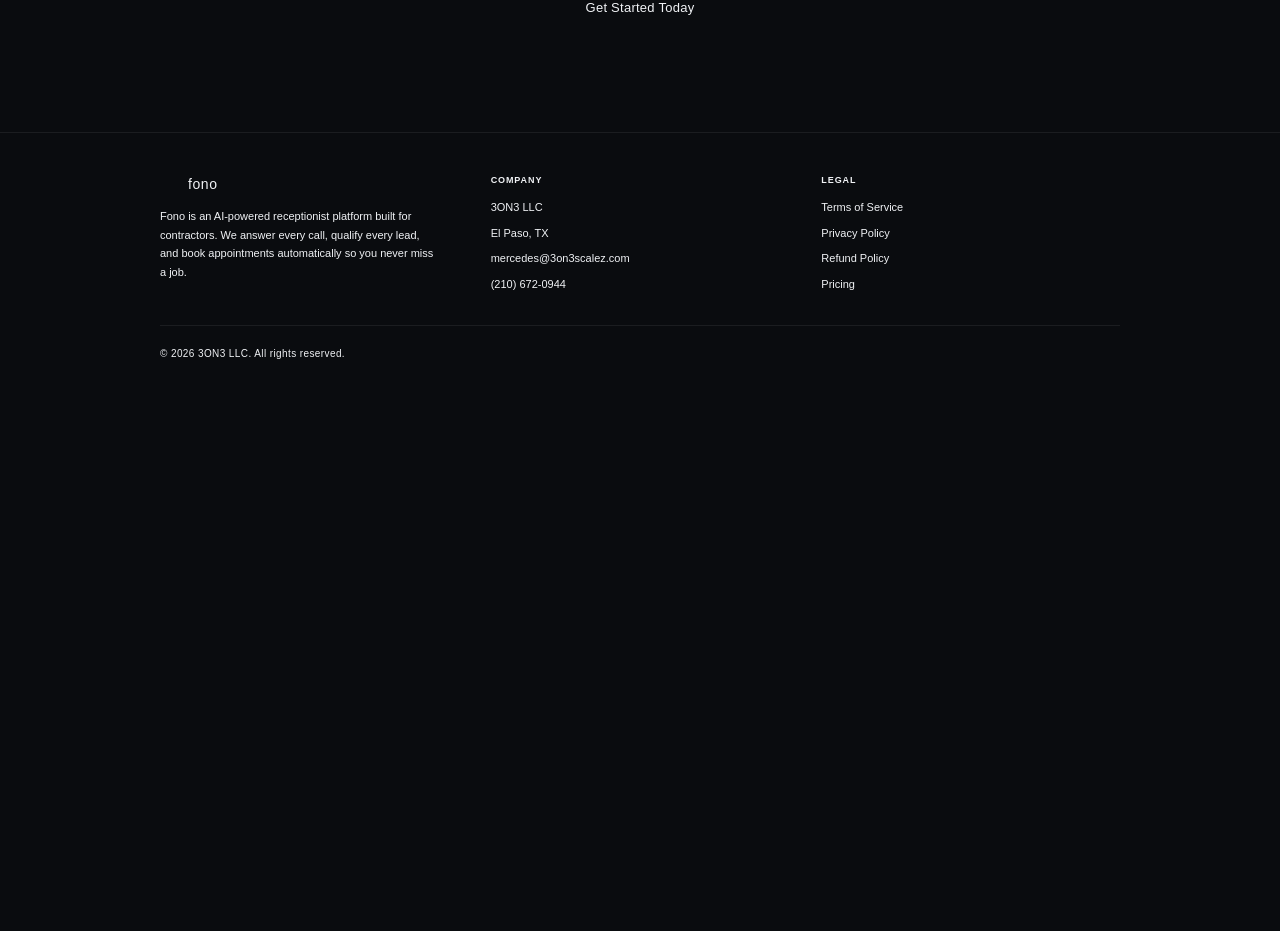
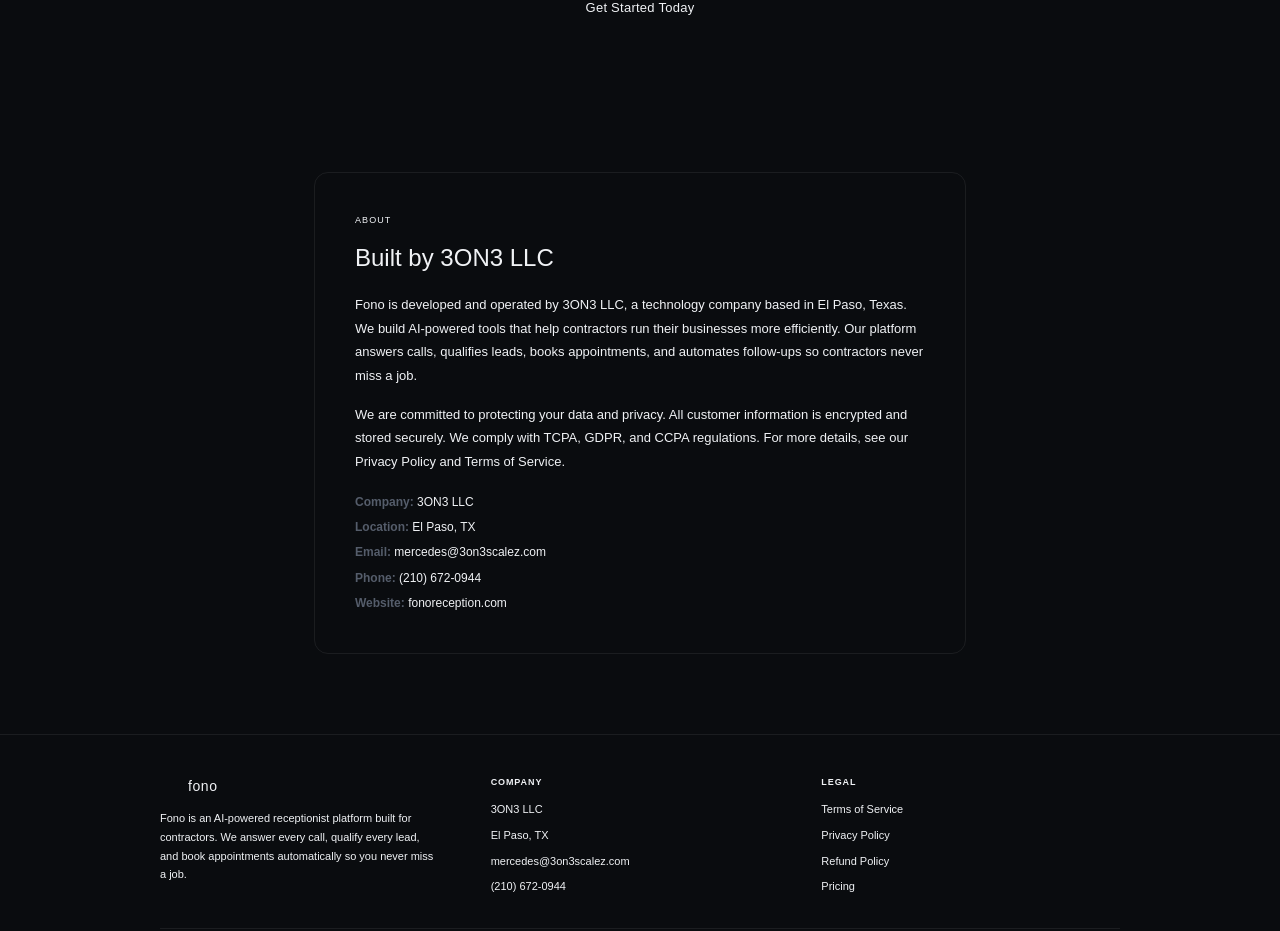
Before and after one commit to mercedes-3/fono-dashboard, a React (Vite) app: page / in a window 1280 px wide. Shown: the part 3240-4171 px from the top of the page. Before the commit the page ends 3642 px from the top, so only its background shows below. Built offline with nearby package versions, Linux system fonts and the light colour scheme.

Commit message:
Update Landing.jsx

```diff
--- a/src/pages/Landing.jsx
+++ b/src/pages/Landing.jsx
@@ -325,6 +325,32 @@
         </div>
       </section>
 
+      {/* About */}
+      <section style={{ padding: '40px 24px 80px', maxWidth: 700, margin: '0 auto' }}>
+        <div style={{
+          background: 'var(--black-3)',
+          border: '1px solid var(--border)',
+          borderRadius: 14,
+          padding: 'clamp(28px, 5vw, 40px)',
+        }}>
+          <div style={{ fontSize: 9, color: 'var(--text-4)', letterSpacing: '0.12em', textTransform: 'uppercase', marginBottom: 12 }}>About</div>
+          <h2 style={{ fontFamily: 'var(--font-display)', fontSize: 24, fontWeight: 300, color: 'var(--text)', marginBottom: 16 }}>Built by 3ON3 LLC</h2>
+          <p style={{ fontSize: 13, color: 'var(--text-4)', lineHeight: 1.8, marginBottom: 16 }}>
+            Fono is developed and operated by 3ON3 LLC, a technology company based in El Paso, Texas. We build AI-powered tools that help contractors run their businesses more efficiently. Our platform answers calls, qualifies leads, books appointments, and automates follow-ups so contractors never miss a job.
+          </p>
+          <p style={{ fontSize: 13, color: 'var(--text-4)', lineHeight: 1.8, marginBottom: 20 }}>
+            We are committed to protecting your data and privacy. All customer information is encrypted and stored securely. We comply with TCPA, GDPR, and CCPA regulations. For more details, see our Privacy Policy and Terms of Service.
+          </p>
+          <div style={{ display: 'flex', flexDirection: 'column', gap: 6, fontSize: 12, color: 'var(--text-4)' }}>
+            <span><strong style={{ color: 'var(--text-3)' }}>Company:</strong> 3ON3 LLC</span>
+            <span><strong style={{ color: 'var(--text-3)' }}>Location:</strong> El Paso, TX</span>
+            <span><strong style={{ color: 'var(--text-3)' }}>Email:</strong> mercedes@3on3scalez.com</span>
+            <span><strong style={{ color: 'var(--text-3)' }}>Phone:</strong> (210) 672-0944</span>
+            <span><strong style={{ color: 'var(--text-3)' }}>Website:</strong> fonoreception.com</span>
+          </div>
+        </div>
+      </section>
+
       {/* Footer */}
       <footer style={{
         borderTop: '1px solid var(--border)',
```
